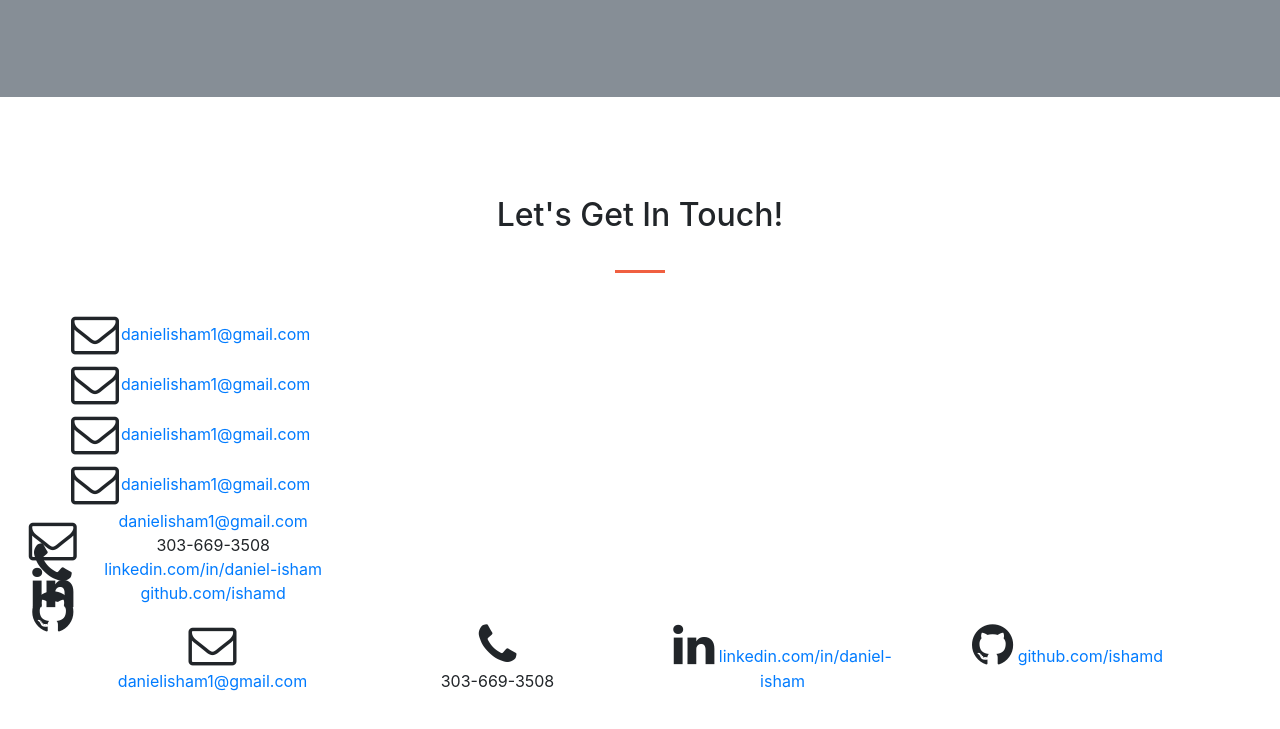
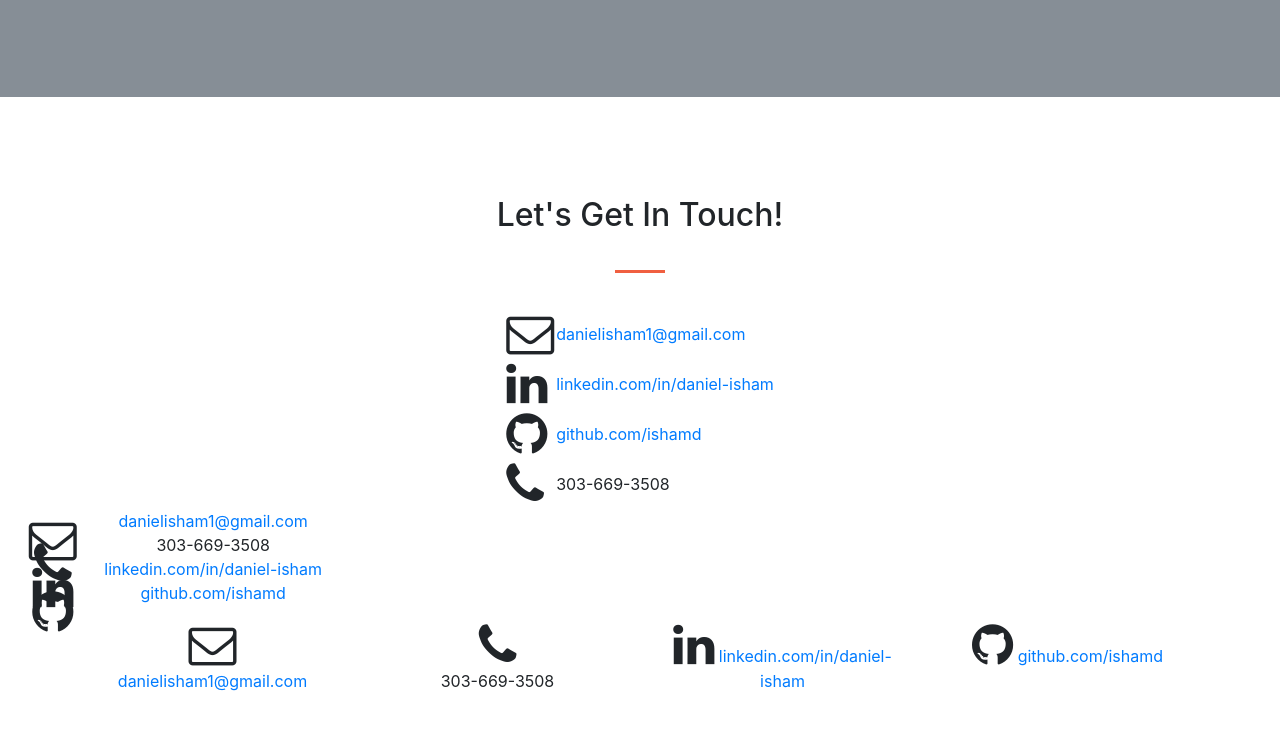
Before and after one commit to ishamd/ishamd.github.io, a website with bundled scripts: page index.html in a window 1280 px wide. Shown: the part 2740-3469 px from the top of the page. Built offline with nearby package versions, Linux system fonts and the light colour scheme.

Commit message:
contact table stylig

```diff
--- a/css/custom.css
+++ b/css/custom.css
@@ -68,3 +68,8 @@
 .contact-li {
   display: block;
 }
+
+table.center {
+  margin-left: auto;
+  margin-right: auto;
+}
--- a/index.html
+++ b/index.html
@@ -265,22 +265,22 @@
         </div>
 
         <div class="row">
-          <table>
+          <table class="center">
             <tr>
               <td><i class="fa fa-envelope-o fa-3x sr-contact"></i></td>
               <td><a href="mailto:danielisham1@gmail.com">danielisham1@gmail.com</a></td>
             </tr>
             <tr>
-              <td><i class="fa fa-envelope-o fa-3x sr-contact"></i></td>
-              <td><a href="mailto:danielisham1@gmail.com">danielisham1@gmail.com</a></td>
+              <td><i class="fa fa-linkedin fa-3x sr-contact"></i></td>
+              <td><a href="https://www.linkedin.com/in/daniel-isham/" target="_blank">linkedin.com/in/daniel-isham</a></td>
             </tr>
             <tr>
-              <td><i class="fa fa-envelope-o fa-3x sr-contact"></i></td>
-              <td><a href="mailto:danielisham1@gmail.com">danielisham1@gmail.com</a></td>
+              <td><i class="fa fa-github fa-3x sr-contact"></i></td>
+              <td><a href="https://github.com/ishamd" target="_blank">github.com/ishamd</a></td>
             </tr>
             <tr>
-              <td><i class="fa fa-envelope-o fa-3x sr-contact"></i></td>
-              <td><a href="mailto:danielisham1@gmail.com">danielisham1@gmail.com</a></td>
+              <td><i class="fa fa-phone fa-3x sr-contact"></i></td>
+              <td>303-669-3508</td>
             </tr>
           </table>
         </div>
```
